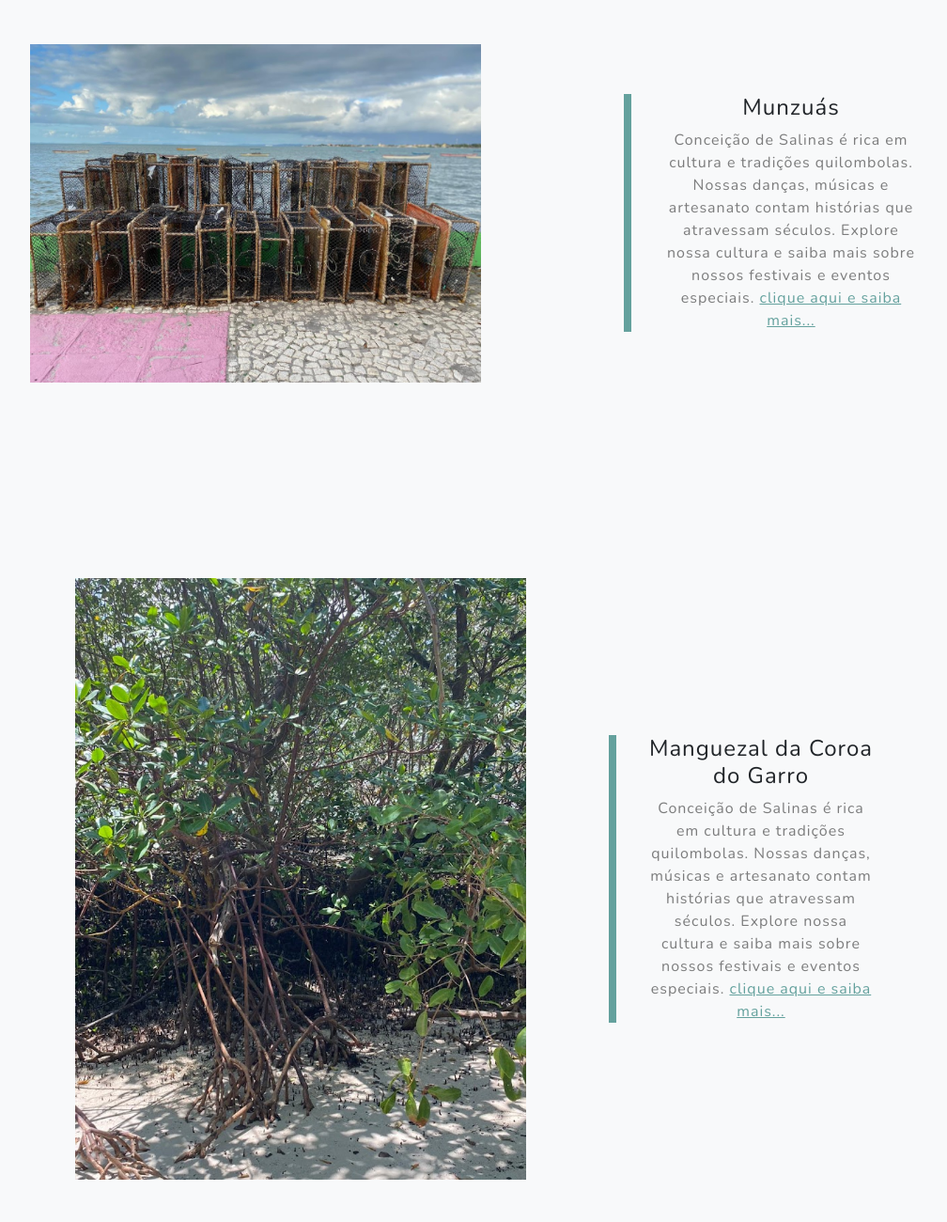
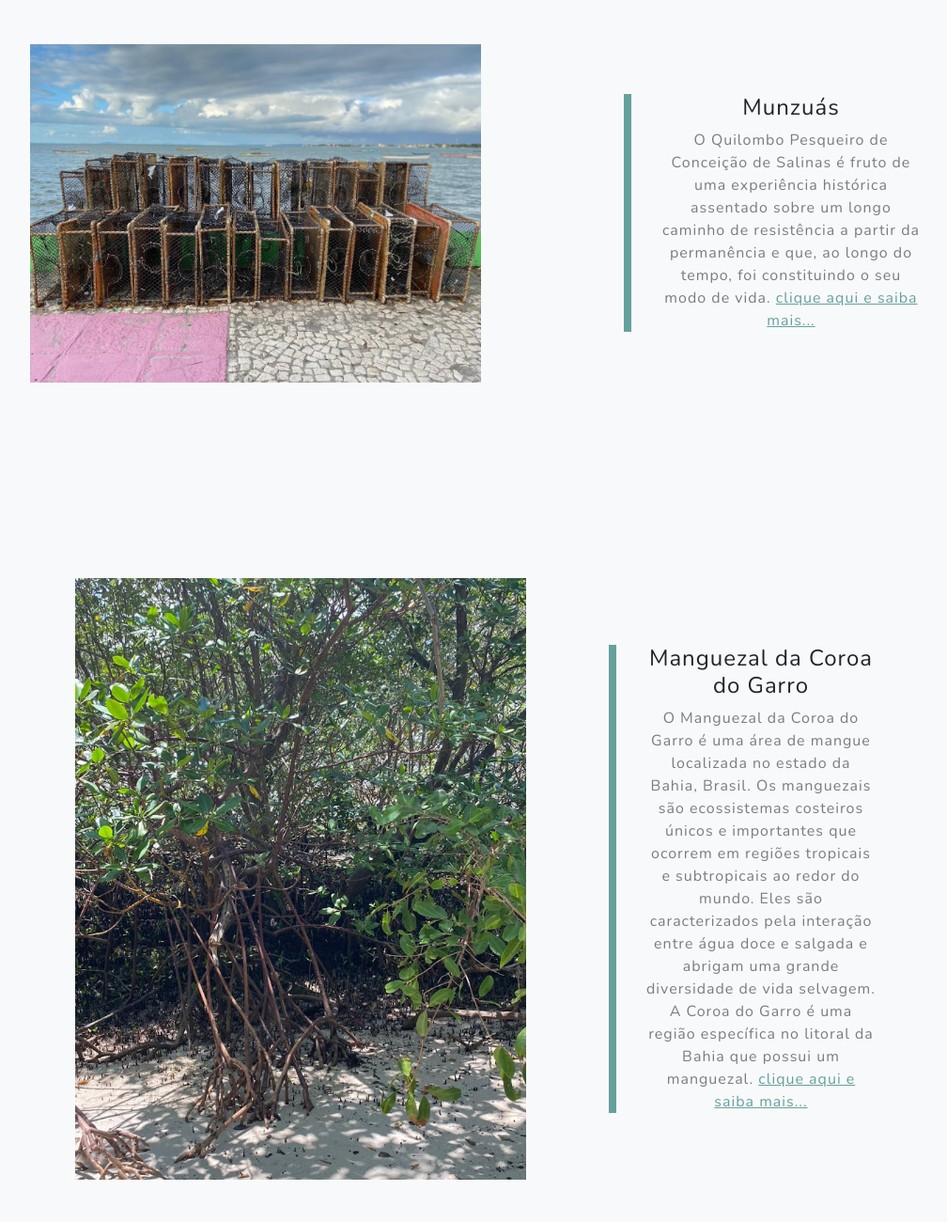
Before and after one commit to gunthersantos/comunidadequilimboladesalinas, a plain HTML site: page index.html in a window 1280 px wide. Shown: the part 1880-3180 px from the top of the page at 94% size, without its empty margins (134-1142 px from the left). Drawn offline with nearby package versions, Linux system fonts and the light colour scheme.

Commit message:
Update index.html

```diff
--- a/index.html
+++ b/index.html
@@ -139,9 +139,9 @@
             <div class="featured-text text-center text-lg-left">
               <h4>Munzuás </h4>
               <p class="text-black-50 mb-0">
-                Conceição de Salinas é rica em cultura e tradições quilombolas.
-                Nossas danças, músicas e artesanato contam histórias que atravessam séculos.
-                Explore nossa cultura e saiba mais sobre nossos festivais e eventos especiais.
+                O Quilombo Pesqueiro de Conceição de Salinas é fruto de uma experiência histórica
+                assentado sobre um longo caminho de resistência a partir da permanência e que, ao longo do
+                tempo, foi constituindo o seu modo de vida.
                 <a href  ="#">clique aqui e saiba mais...</a>
               </p>
             </div>
@@ -162,9 +162,10 @@
             <div class="featured-text text-center text-lg-left">
               <h4>Manguezal da Coroa do Garro</h4>
               <p class="text-black-50 mb-0">
-                Conceição de Salinas é rica em cultura e tradições quilombolas.
-                Nossas danças, músicas e artesanato contam histórias que atravessam séculos.
-                Explore nossa cultura e saiba mais sobre nossos festivais e eventos especiais.
+                O Manguezal da Coroa do Garro é uma área de mangue localizada no estado da Bahia, Brasil.
+                Os manguezais são ecossistemas costeiros únicos e importantes que ocorrem em regiões tropicais e subtropicais ao redor do mundo.
+                Eles são caracterizados pela interação entre água doce e salgada e abrigam uma grande diversidade de vida selvagem.
+              A Coroa do Garro é uma região específica no litoral da Bahia que possui um manguezal.
                 <a href  ="#">clique aqui e saiba mais...</a>
               </p>
             </div>
@@ -185,9 +186,8 @@
             <div class="featured-text text-center text-lg-left">
               <h4>Rio na área do TAUS transcorrendo entre o mangue para a maré</h4>
               <p class="text-black-50 mb-0">
-                Conceição de Salinas é rica em cultura e tradições quilombolas.
-                Nossas danças, músicas e artesanato contam histórias que atravessam séculos.
-                Explore nossa cultura e saiba mais sobre nossos festivais e eventos especiais.
+               Os rios costumam cortar através de áreas de mangue, fornecendo uma fonte de água doce para esses ecossistemas e criando um ambiente único onde a água doce se mistura com a água salgada da maré.
+                Essas áreas são conhecidas por sua biodiversidade ecológica e são essenciais para muitas espécies de peixes, aves e outros animais marinhos.
                 <a href  ="#">clique aqui e saiba mais...</a>
               </p>
             </div>
```
